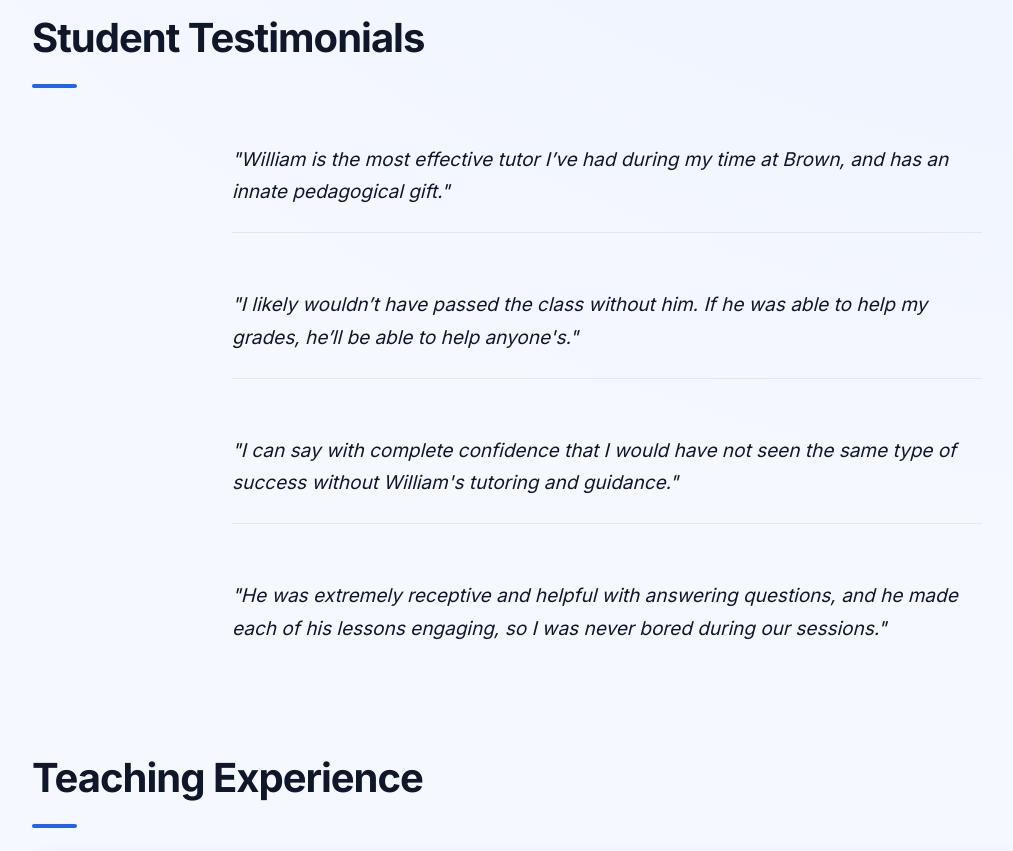
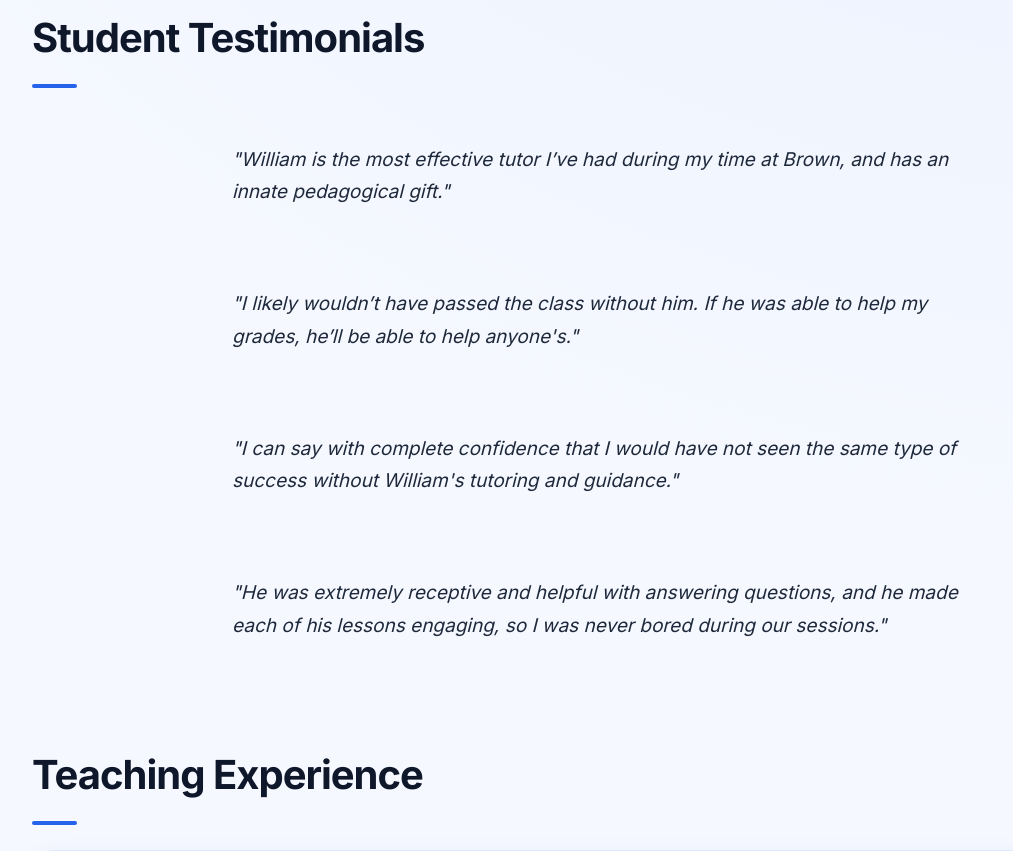
Before and after one commit to pythonschmython/william-roberts-website, a Next.js app: page / in a window 1280 px wide. Shown: the part 1280-2131 px from the top of the page, without its empty margins (33-1046 px from the left). Built offline with nearby package versions, Linux system fonts and the light colour scheme.

Commit message:
god damnit

```diff
--- a/app/globals.css
+++ b/app/globals.css
@@ -345,7 +345,6 @@ p {
 
 .testimonial {
   padding: 1.5rem 0;
-  border-bottom: 1px solid #e5e7eb;
 }
 
 .testimonial:last-child {
@@ -356,7 +355,6 @@ p {
   margin: 0;
   font-size: 3 rem;
   line-height: 1.7;
-  color: #0f172a;
   font-style: italic;
 }
 
```
